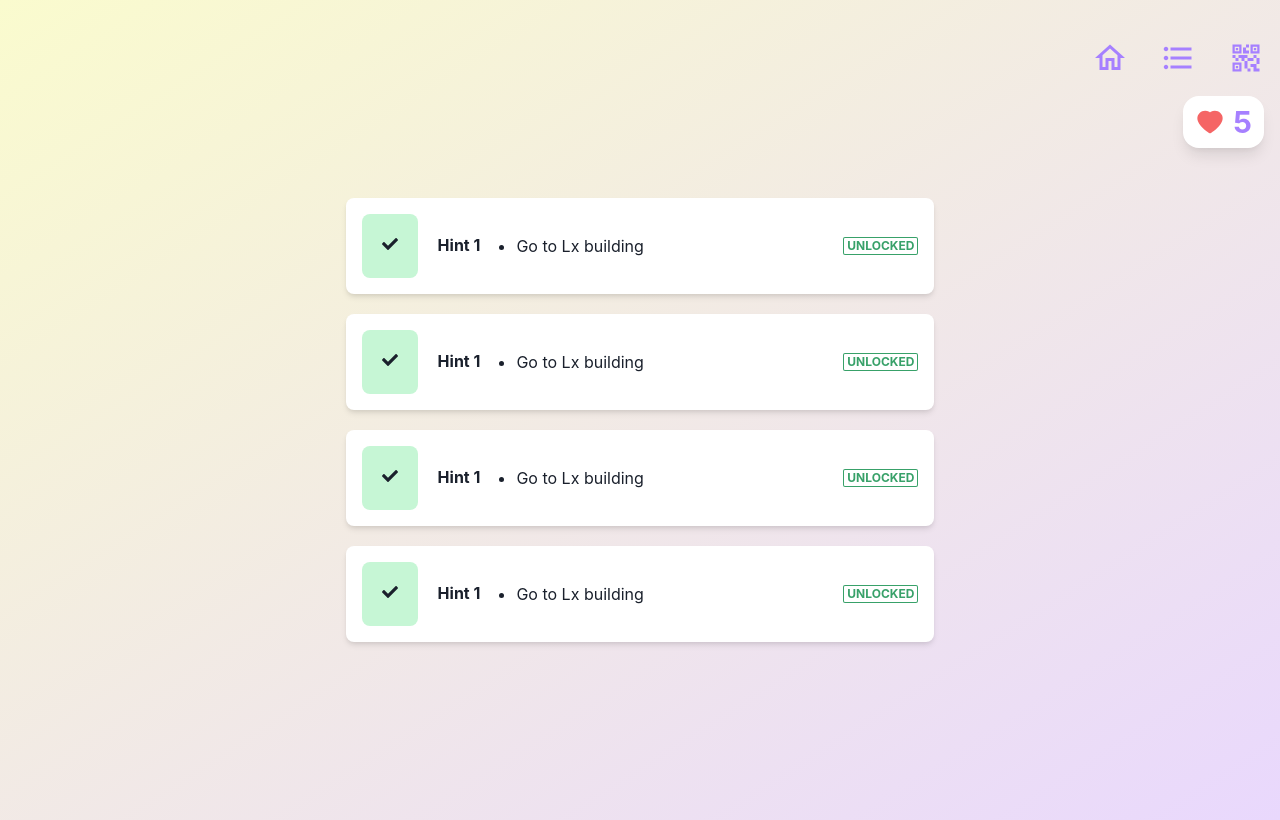
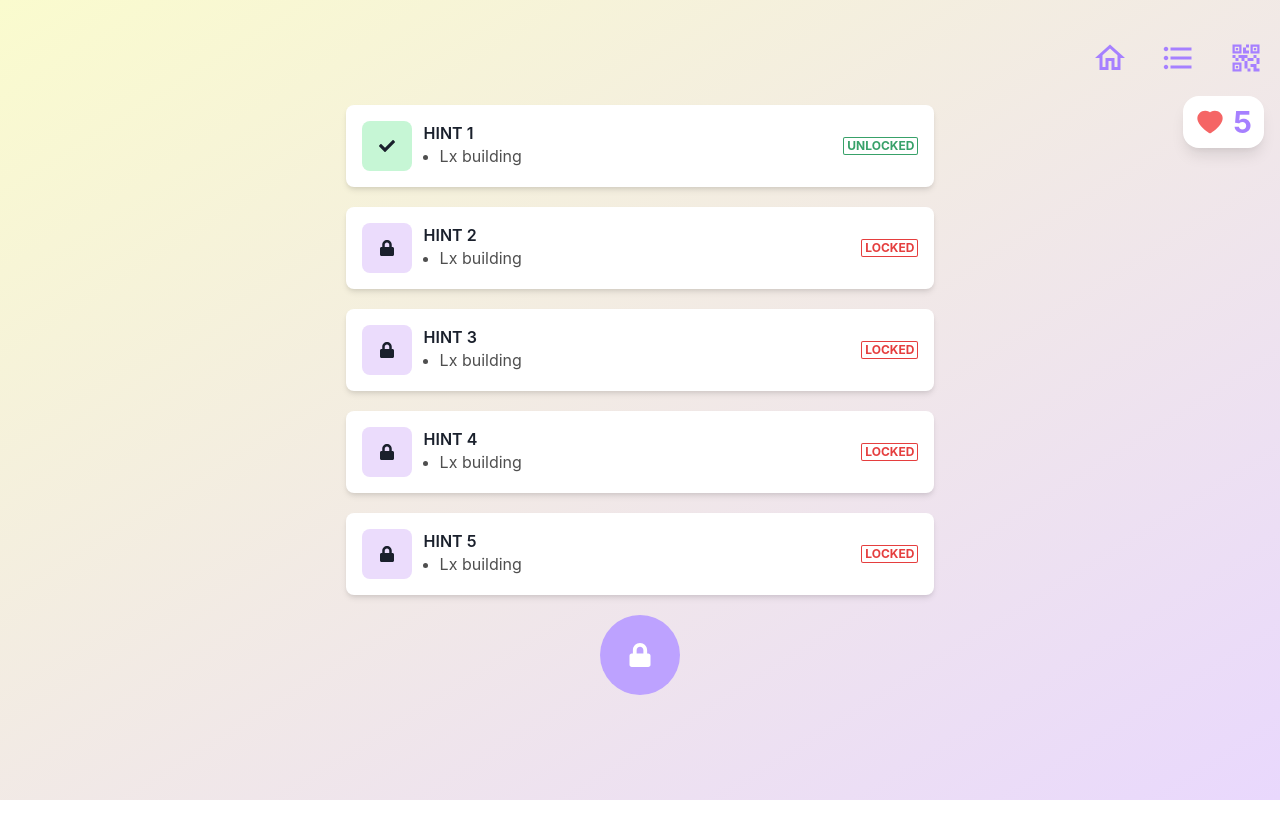
Before and after one commit to ThisTine/detectiveXXIII-frontend, a React (Vite) app: page /hints in a window 1280 px wide. Built offline with nearby package versions, Linux system fonts and the light colour scheme; no server answers.

Commit message:
add hint and modal

```diff
--- a/src/components/HintCards.tsx
+++ b/src/components/HintCards.tsx
@@ -8,33 +8,84 @@ import {
   Badge,
 } from "@chakra-ui/react";
 import { FaLock, FaCheck } from "react-icons/fa";
-function HintCards(props) {
-  return (
-    <Box minW="300px" width={{base:"100%",sm:"80%"}} boxShadow="md" p="4" rounded="lg" bg="white">
+function HintCards({ hints, id }) {
+  if(hints.isShow){
+    return(
+      <Box
+      minW="300px"
+      width={{ base: "50%", sm: "80%" }}
+      boxShadow="md"
+      p="4"
+      rounded="lg"
+      bg="white"
+    >
+      <Flex alignItems="center" justifyContent="space-between" gap="2">
+        <Flex alignItems="center">
           <Flex
+            bg="#C6F6D5"
+            width="50px"
+            height="50px"
+            rounded="lg"
+            justifyContent="center"
             alignItems="center"
-        justifyContent="space-between"
-        gap="2"
+            marginRight={3}
           >
-        <Flex
-          gap="5"
-          alignItems="center"
-        >
-          <Box bg="#C6F6D5" p="5" rounded="lg">
             <Icon as={FaCheck}></Icon>
-          </Box>
-          <Heading as="h3" size="sm">
-            Hint 1
+          </Flex>
+          <Flex flexDirection="column">
+            <Heading as="h3" size="sm" fontWeight="semibold">
+              HINT {id + 1}
             </Heading>
             <UnorderedList>
-            <ListItem>Go to Lx building</ListItem>
+              <ListItem color="#4f4f4f">{hints.hint}</ListItem>
             </UnorderedList>
           </Flex>
-        <Badge ml="1" colorScheme="green" variant='outline'>
+        </Flex>
+        <Badge ml="1" colorScheme="green" variant="outline">
           Unlocked
         </Badge>
       </Flex>
     </Box>
     );
   }
+  else{
+    return(
+      <Box
+      minW="300px"
+      width={{ base: "50%", sm: "80%" }}
+      boxShadow="md"
+      p="4"
+      rounded="lg"
+      bg="white"
+    >
+      <Flex alignItems="center" justifyContent="space-between" gap="2">
+        <Flex alignItems="center">
+          <Flex
+            bg="#EBDCFC"
+            width="50px"
+            height="50px"
+            rounded="lg"
+            justifyContent="center"
+            alignItems="center"
+            marginRight={3}
+          >
+            <Icon as={FaLock}></Icon>
+          </Flex>
+          <Flex flexDirection="column">
+            <Heading as="h3" size="sm" fontWeight="semibold">
+              HINT {id + 1}
+            </Heading>
+            <UnorderedList>
+              <ListItem color="#4f4f4f">{hints.hint}</ListItem>
+            </UnorderedList>
+          </Flex>
+        </Flex>
+        <Badge ml="1" colorScheme="red" variant="outline">
+          Locked
+        </Badge>
+      </Flex>
+    </Box>
+    );
+  }
+}
 export default HintCards;
--- a/src/pages/Hints.tsx
+++ b/src/pages/Hints.tsx
@@ -1,17 +1,28 @@
 import HintCards from "../components/HintCards";
 import AppLayout from "../layouts/AppLayout";
+import { FaLock } from "react-icons/fa";
 import { useState } from "react";
-import { Flex } from "@chakra-ui/react";
+import { Button, Icon } from "@chakra-ui/react";
+import {
+  Modal,
+  ModalOverlay,
+  ModalContent,
+  ModalHeader,
+  ModalFooter,
+  ModalBody,
+  ModalCloseButton,
+  useDisclosure,
+} from '@chakra-ui/react'
 
 type hints = { userId: 1 | 2; hint: string; isShow: boolean }[];
 type life = 0 | 1 | 2 | 3 | 4 | 5;
 
 const mockhints: hints = [
-  { userId: 1, hint: "ทดสอบ", isShow: true },
-  { userId: 2, hint: "ทดสอบ", isShow: true },
-  { userId: 1, hint: "ทดสอบ", isShow: true },
-  { userId: 2, hint: "ทดสอบ", isShow: true },
-  // { userId: 1, hint: "ทดสอบ", isShow: true },
+  { userId: 1, hint: "Lx building", isShow: true },
+  { userId: 2, hint: "Lx building", isShow: false },
+  { userId: 1, hint: "Lx building", isShow: false },
+  { userId: 2, hint: "Lx building", isShow: false },
+  { userId: 1, hint: "Lx building", isShow: false },
   // { userId: 2, hint: "ทดสอบ", isShow: true },
   // { userId: 1, hint: "ทดสอบ", isShow: true },
   // { userId: 2, hint: "ทดสอบ", isShow: true },
@@ -28,13 +39,43 @@ const mockhints: hints = [
 ];
 
 const Hints = () => {
+  const { isOpen, onOpen, onClose } = useDisclosure();
   const [hints] = useState<hints>(mockhints);
   const [life] = useState<life>(0);
   return (
-    <AppLayout nav flexDirection="column" gap="5" marginY="5">
-      {mockhints.map((hints,index)=>{
-        return <HintCards key={index} hints={hints} />
+    <AppLayout nav flexDirection="column" gap={{ base: "2", sm: "5" }}>
+      {mockhints.map((hints, index) => {
+        return <HintCards key={index} hints={hints} id={index} />;
       })}
+      <Button
+        bg="#BDA2FF"
+        width="80px"
+        height="80px"
+        textColor="white"
+        rounded="full"
+        _hover={{ textColor: "black" , bg:"lightgrey"}}
+        onClick={onOpen}
+      >
+        <Icon as={FaLock} w={6} h={6} />
+      </Button>
+      <Modal isOpen={isOpen} onClose={onClose}>
+        <ModalOverlay />
+        <ModalContent>
+          <ModalHeader >Open 1 more hints</ModalHeader>
+          <ModalCloseButton />
+          <ModalBody>
+          you are about to spend 3 lifes on a hint. <br />
+          are you sure that you would like to see this hint ?
+          </ModalBody>
+
+          <ModalFooter>
+            <Button variant='ghost' mr={3} onClick={onClose}>
+              Close
+            </Button>
+            <Button  colorScheme='purple'>Yes</Button>
+          </ModalFooter>
+        </ModalContent>
+      </Modal>
     </AppLayout>
   );
 };
```
Lines whose indentation alone changed are shown as unchanged.
